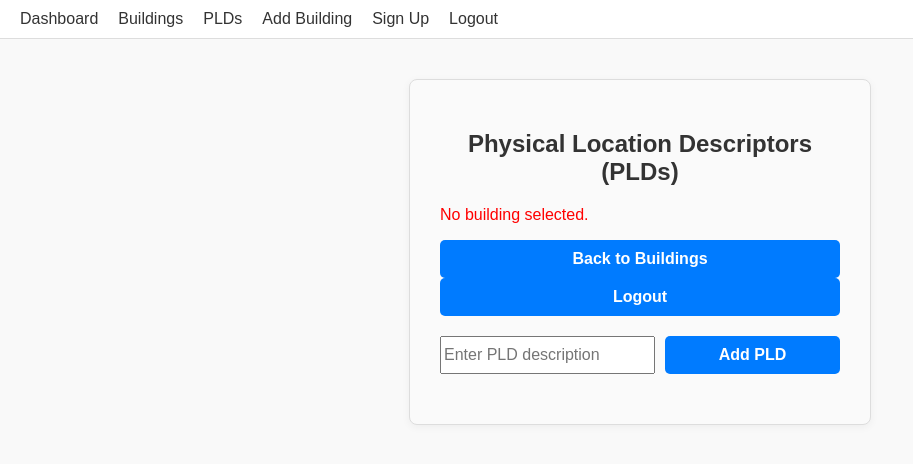
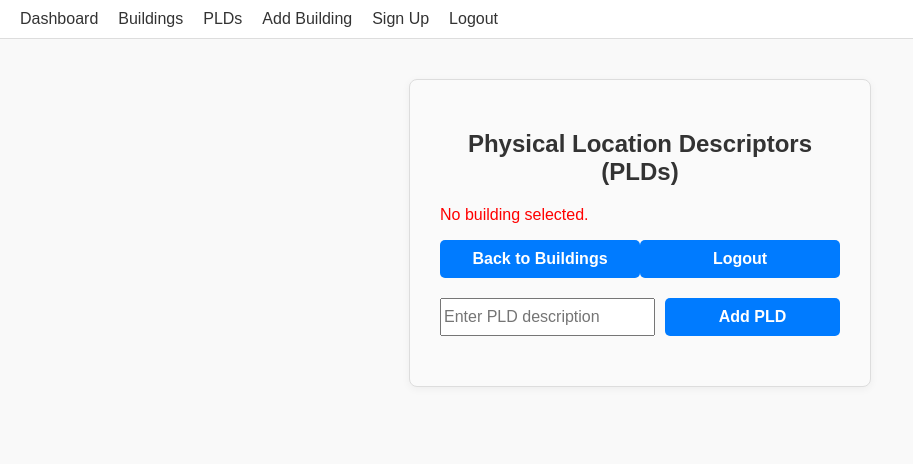
Before and after one commit to DUNCORIR/Naviplus, a React (Create React App) app in the folder admin-frontend/: page /plds in a window 1280 px wide. Shown: the top 464 px of the page, without its empty margins (0-913 px from the left). Built offline with nearby package versions, Linux system fonts and the light colour scheme.

Commit message:
Fix PLDsList layout: separate Back and Logout buttons, clean up markup

```diff
--- a/admin-frontend/src/pages/PLDsList.jsx
+++ b/admin-frontend/src/pages/PLDsList.jsx
@@ -73,8 +73,8 @@ function PLDsList() {
       {error && <p style={{ color: 'red' }}>{error}</p>}
 
       {/* Navigation buttons */}
-      <div style={{ marginBottom: '20px' }}>
-        <button onClick={() => navigate('/buildings')} className="form-button" style={{ marginRight: '10px' }}>
+      <div style={{ display: 'flex', justifyContent: 'space-between', marginBottom: '20px' }}>
+        <button onClick={() => navigate('/buildings')} className="form-button">
           Back to Buildings
         </button>
         <button onClick={handleLogout} className="form-button logout-button">
@@ -95,7 +95,7 @@ function PLDsList() {
         <button type="submit" className="form-button">Add PLD</button>
       </form>
 
-      {/* PLD List */}
+      {/* List of PLDs */}
       <ul className="form-list">
         {plds.map((pld) => (
           <li key={pld.id} className="form-list-item">
```
